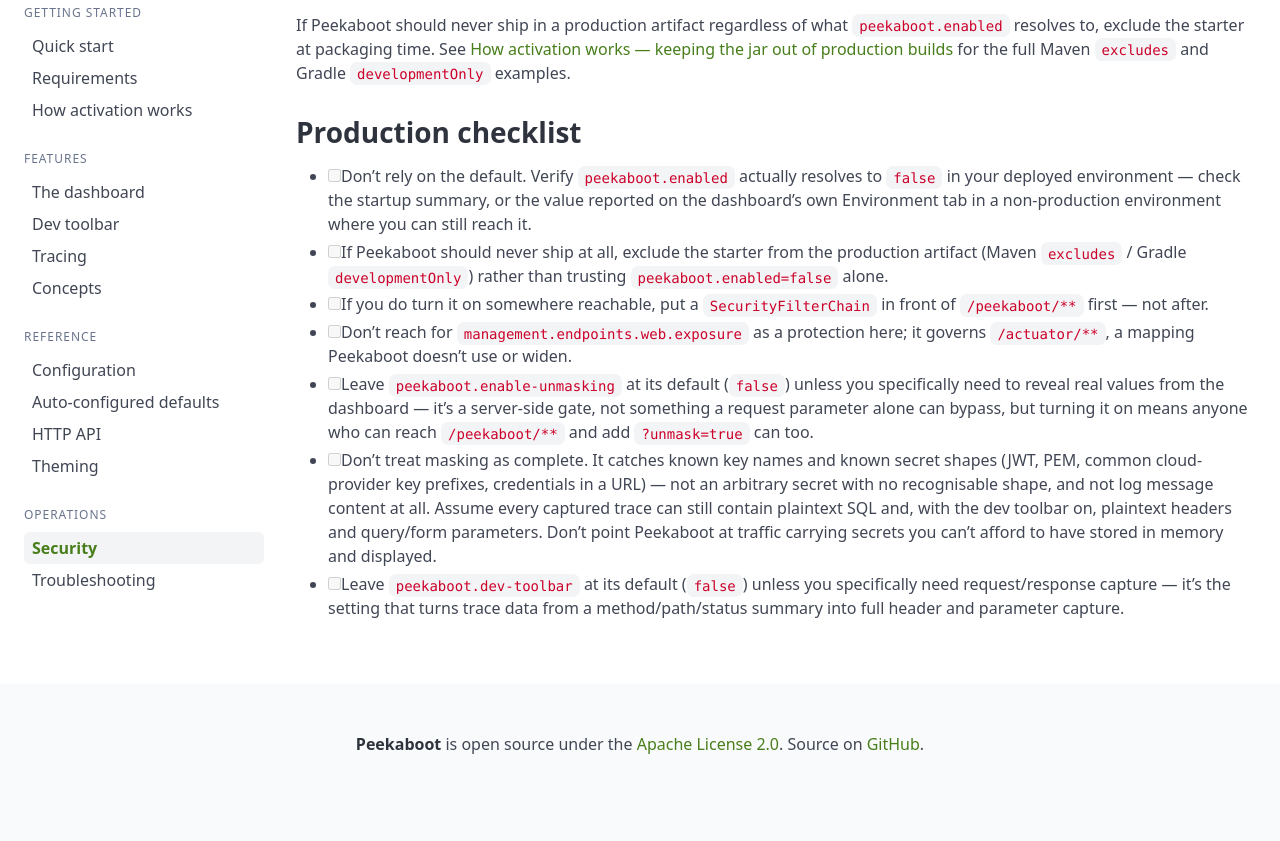
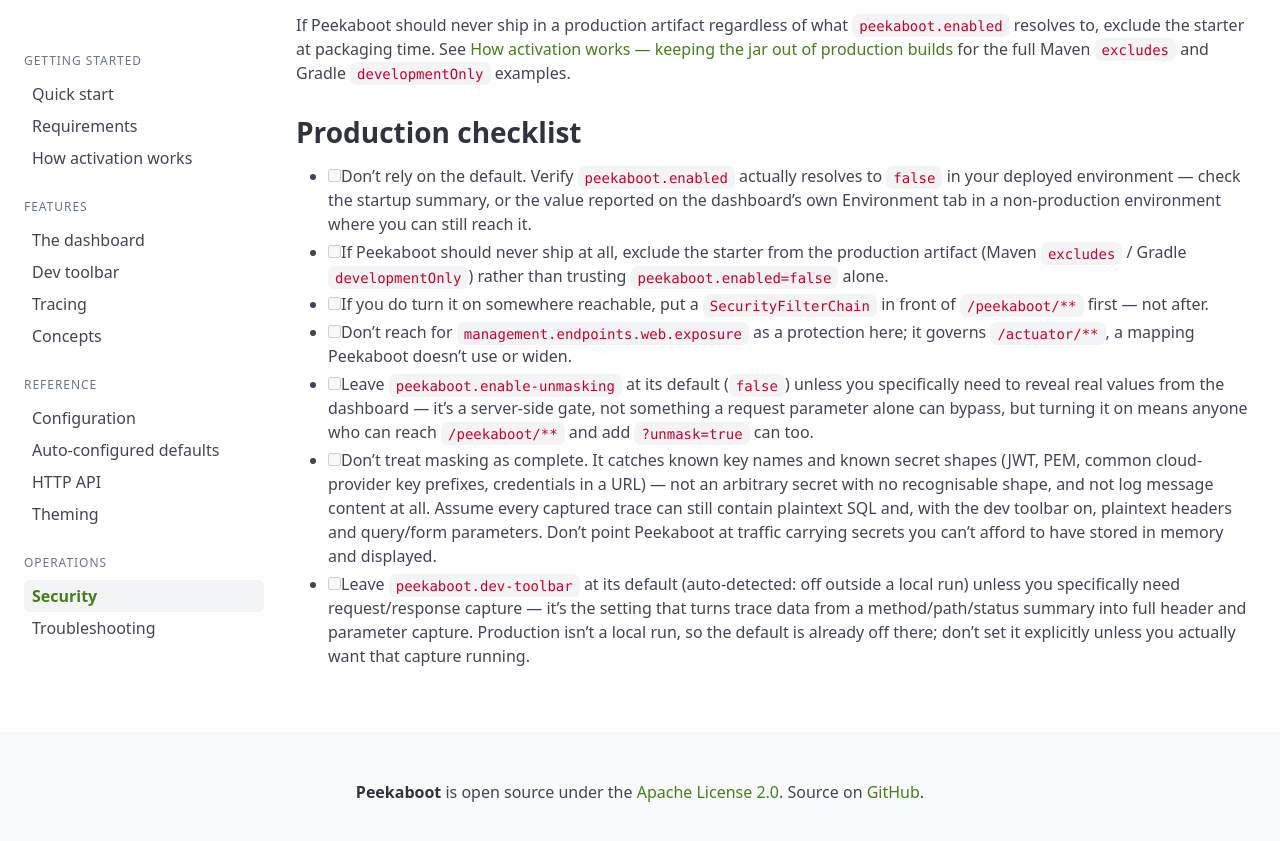
Before and after one commit to peekaboot-org/peekaboot-org.github.io, a Jekyll site: the page built from docs/security.md, in a window 1280 px wide and 900 px high, scrolled down 5614 px. Shown: the top 841 px of the window. Built offline with Jekyll 4.4.1, drawn with Linux system fonts in a browser that asks for light colours.

Commit message:
docs(security): fix stale dev-toolbar default in production checklist
peekaboot.dev-toolbar is launch-context auto-detected, not a fixed
false default; the parenthetical hadn't been updated to match the
rest of the page.

```diff
--- a/docs/security.md
+++ b/docs/security.md
@@ -340,6 +340,8 @@
       all. Assume every captured trace can still contain plaintext SQL and, with the dev
       toolbar on, plaintext headers and query/form parameters. Don't point Peekaboot at
       traffic carrying secrets you can't afford to have stored in memory and displayed.
-- [ ] Leave `peekaboot.dev-toolbar` at its default (`false`) unless you specifically need
-      request/response capture &mdash; it's the setting that turns trace data from a
-      method/path/status summary into full header and parameter capture.
+- [ ] Leave `peekaboot.dev-toolbar` at its default (auto-detected: off outside a local
+      run) unless you specifically need request/response capture &mdash; it's the setting
+      that turns trace data from a method/path/status summary into full header and
+      parameter capture. Production isn't a local run, so the default is already off
+      there; don't set it explicitly unless you actually want that capture running.
```
